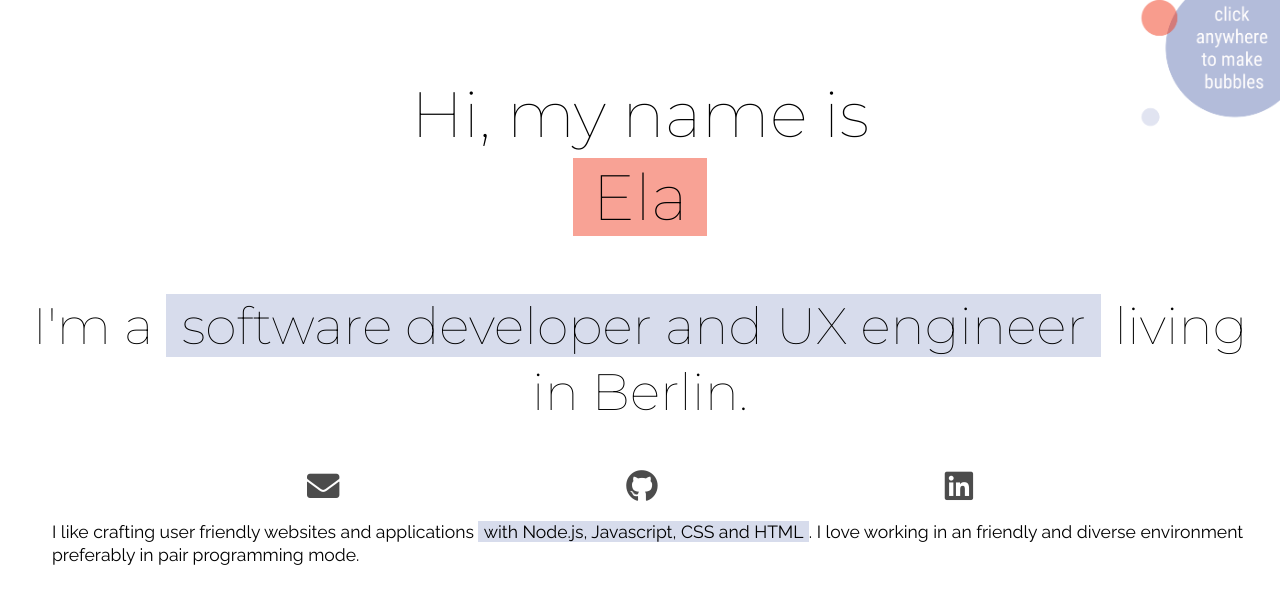
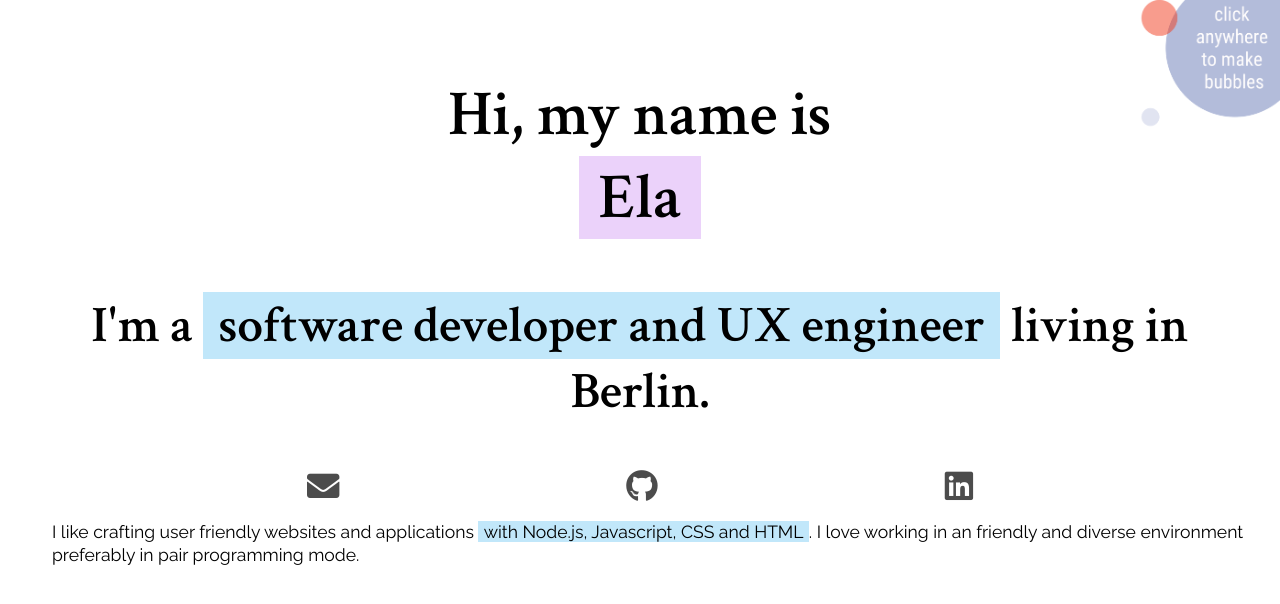
Before and after one commit to prpella/prpella.github.io, a website with bundled scripts: page index.html in a window 1280 px wide. Built offline with nearby package versions, Linux system fonts and the light colour scheme.

Commit message:
change fonts

```diff
--- a/index.html
+++ b/index.html
@@ -5,7 +5,7 @@
         <title></title>
         <meta name="viewport" content="width=device-width, initial-scale=1">
         <link rel="stylesheet" href="./style.css">
-        <link href="https://fonts.googleapis.com/css?family=Montserrat:100, 600|Raleway" rel="stylesheet">
+        <link href="https://fonts.googleapis.com/css?family=Crimson+Text:600|Raleway" rel="stylesheet">
         <link rel="stylesheet" href="https://use.fontawesome.com/releases/v5.7.2/css/all.css" integrity="sha384-fnmOCqbTlWIlj8LyTjo7mOUStjsKC4pOpQbqyi7RrhN7udi9RwhKkMHpvLbHG9Sr" crossorigin="anonymous">
     </head>
     <body>
--- a/style.css
+++ b/style.css
@@ -25,11 +25,11 @@ section {
 }
 
 ::selection {
-    background: #D79922;
+    background: #f7ed90;
 }
 
 h1, h2 {
-    font-family: 'Montserrat', sans-serif;
+    font-family:'Crimson Text', serif;
     text-align: center;
     line-height: 1.3;
 }
@@ -59,11 +59,11 @@ h2.about {
 }
 
 .red {
-    background: rgba(245, 117, 97, 0.67);
+    background: rgba(228, 193, 249, 0.72);
 }
 
 .blue {
-    background: rgba(196, 203, 227, 0.67);
+    background: rgba(169, 222, 249, 0.72);
 }
 
 canvas {
@@ -105,7 +105,7 @@ canvas {
 }
 
 .social-links a:hover {
-    color: #D79922;
+    color: #cca0e6;
 }
 
 .fa-github::before {
```
